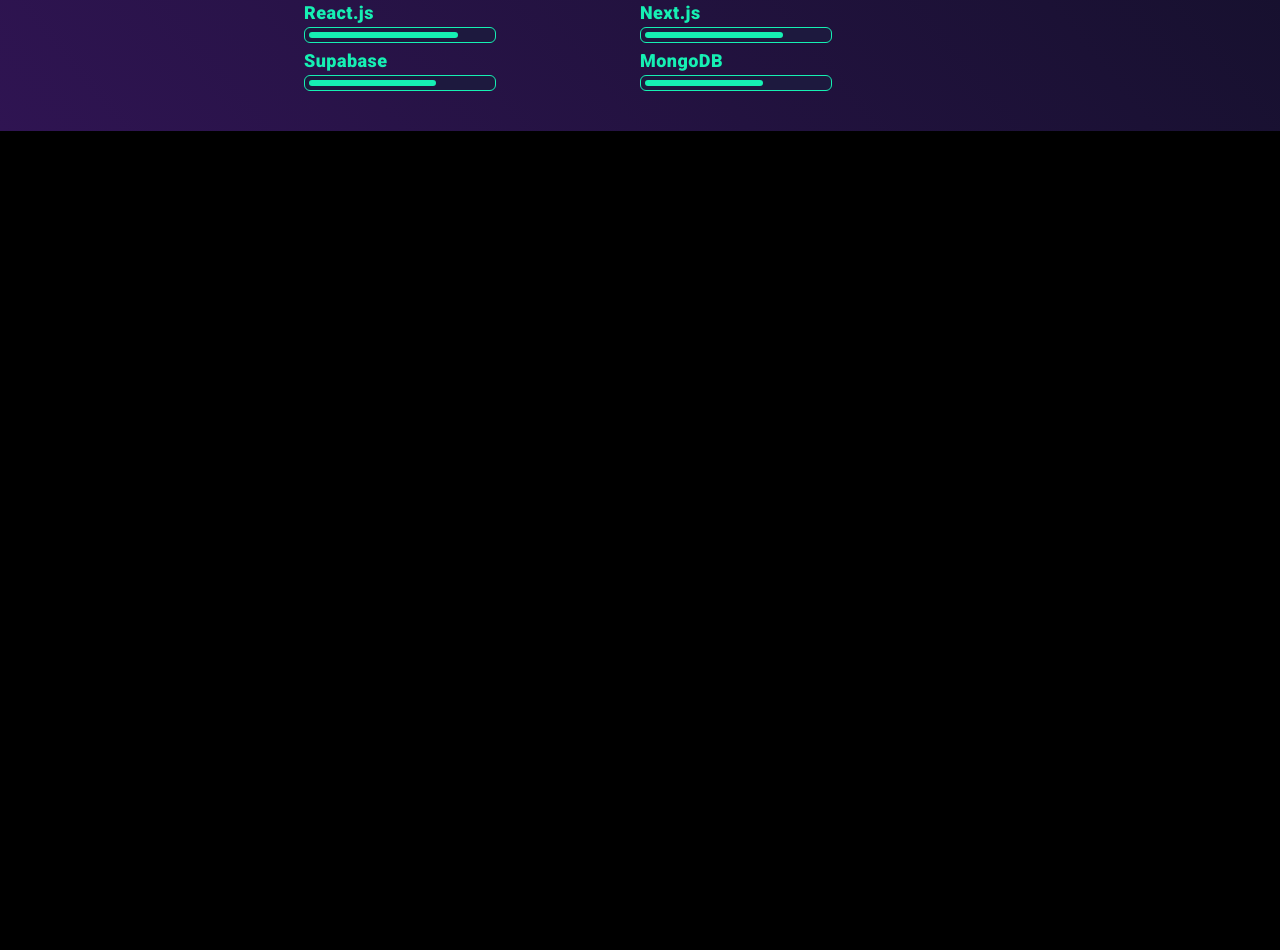
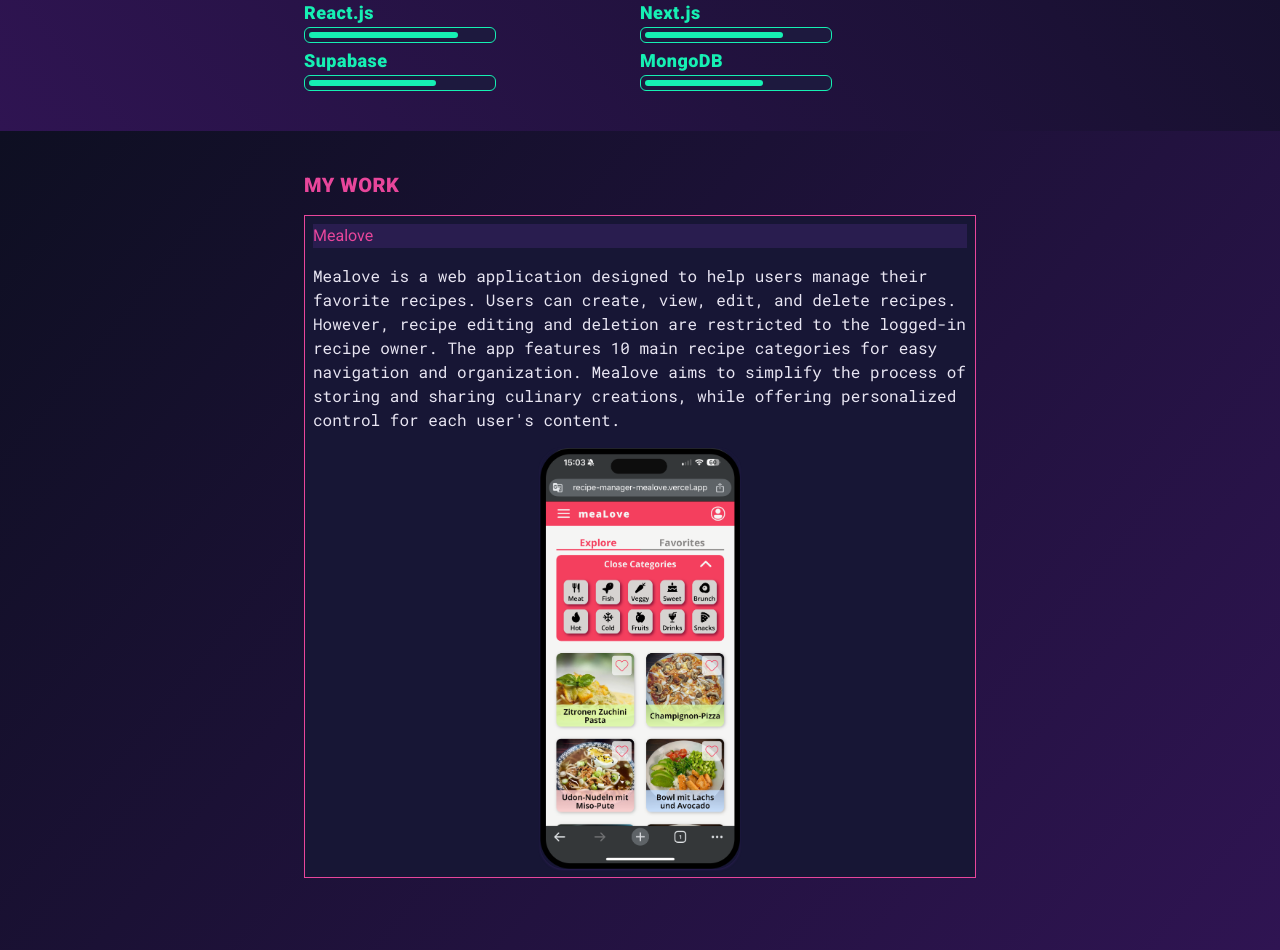
Before and after one commit to stekug/stephankugler-personal-portfolio, a Next.js app: page / in a window 1280 px wide. Shown: the part 1420-2370 px from the top of the page. Before the commit the page ends 1551 px from the top, so only its background shows below. Built offline with nearby package versions, Linux system fonts and the light colour scheme.

Commit message:
add Work component
add project-data json
add basic project component design

```diff
--- /dev/null
+++ b/app/_components/Work.tsx
@@ -0,0 +1,31 @@
+import projects from '@/data/projects.json';
+import { robotoMono } from '@/app/layout';
+import Image from 'next/image';
+
+export default function Work() {
+  const { title, description, tech, image, type } = projects[0];
+  return (
+    <section className="w-full max-w-2xl mb-8">
+      <span className="text-xl font-black block text-accentPink-1 uppercase tracking-wide mb-4">
+        My Work
+      </span>
+      <div className="bg-primary-5">
+        <div className="flex flex-col w-full h-full border border-accentPink-1 p-2">
+          <span className="bg-primary-2 text-accentPink-1 w-full">{title}</span>
+          <div className="flex flex-col">
+            <p className={`${robotoMono.className} text-m pt-4`}>
+              {description}
+            </p>
+            <Image
+              src={image}
+              width={200}
+              height={0}
+              alt={`${title}`}
+              className="mt-4 mx-auto shadow-sm shadow-primary-2 rounded-3xl"
+            />
+          </div>
+        </div>
+      </div>
+    </section>
+  );
+}
--- a/app/layout.tsx
+++ b/app/layout.tsx
@@ -1,9 +1,15 @@
 import type { Metadata } from 'next';
 
-import { Roboto } from 'next/font/google';
+import { Roboto, Roboto_Mono } from 'next/font/google';
 
 const roboto = Roboto({
   weight: ['100', '400', '500', '700', '900'],
+  subsets: ['latin'],
+  display: 'swap',
+});
+
+export const robotoMono = Roboto_Mono({
+  weight: '400',
   subsets: ['latin'],
   display: 'swap',
 });
--- a/app/page.tsx
+++ b/app/page.tsx
@@ -1,6 +1,7 @@
 import SectionModul from './_components/SectionModul';
 import ProfileLogo from './_components/ProfileLogo';
 import ProfileText from './_components/ProfileText';
+import Work from './_components/Work';
 
 export default function page() {
   return (
@@ -11,6 +12,9 @@
       <SectionModul customBg="bg-custom2">
         <ProfileText />
       </SectionModul>
+      <SectionModul customBg="bg-custom1">
+        <Work />
+      </SectionModul>
     </>
   );
 }
--- /dev/null
+++ b/data/projects.json
@@ -0,0 +1,11 @@
+[
+  {
+    "title": "Mealove",
+    "description": "Mealove is a web application designed to help users manage their favorite recipes. Users can create, view, edit, and delete recipes. However, recipe editing and deletion are restricted to the logged-in recipe owner. The app features 10 main recipe categories for easy navigation and organization. Mealove aims to simplify the process of storing and sharing culinary creations, while offering personalized control for each user's content.",
+    "tech": "React, Next.js, Typescript, Cloudinary, Styled-Components, Node.js, SWR, NextAuth.js, MongoDB, Mongoose, Vercel, Git, Github",
+    "github": "https://github.com/stekug/recipe-manager-mealove",
+    "image": "/projects/mealove.png",
+    "type": "code",
+    "video": null
+  }
+]
```
Also changed, not shown: public/projects/mealove.png (added).
